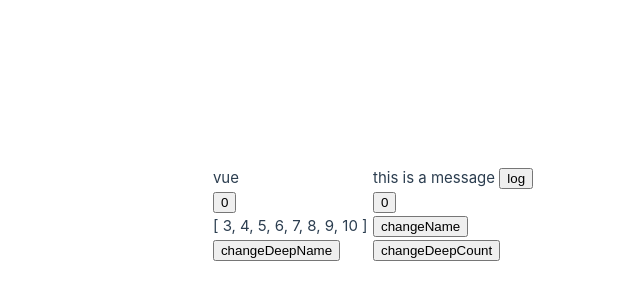
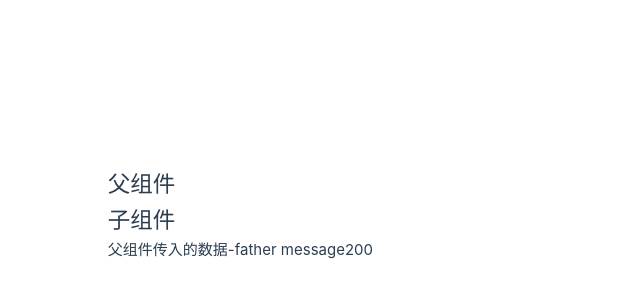
Before and after one commit to hlw422/v3-project, a Vue app: page / in a window 1280 px wide. Shown: the part 186-486 px from the top of the page, without its empty margins (267-907 px from the left). Built offline with nearby package versions, Linux system fonts and the light colour scheme.

Commit message:
增加父级数据传递到子组件

```diff
--- /dev/null
+++ b/src/FatherCom.vue
@@ -0,0 +1,16 @@
+<script setup>
+import { ref } from "vue";
+import sonCom from "./sonCom.vue";
+
+const count = ref(100);
+
+setTimeout(() => {
+    count.value=200
+}, 3000);
+</script>
+<template>
+  <div class="father">
+    <h2>父组件</h2>
+    <sonCom :count="count" message="father message" />
+  </div>
+</template>
--- a/src/main.js
+++ b/src/main.js
@@ -1,6 +1,6 @@
 import './assets/main.css'
 
 import { createApp } from 'vue'
-import App from './App.vue'
-
-createApp(App).mount('#app')
+//import App from './App.vue'
+import father from './FatherCom.vue'
+createApp(father).mount('#app')
--- /dev/null
+++ b/src/sonCom.vue
@@ -0,0 +1,16 @@
+<script setup>
+//接收数据
+const props=defineProps({
+    message:String,
+    count:Number
+})
+console.log(props)
+</script>
+<template>
+    <div class="son">
+        <h2>子组件</h2>
+        <div>
+            父组件传入的数据-{{message}}{{ count }}
+        </div>
+    </div>
+</template>
```
Also changed, not shown: src/lifeTime.vue (added, +17 -0 lines).
